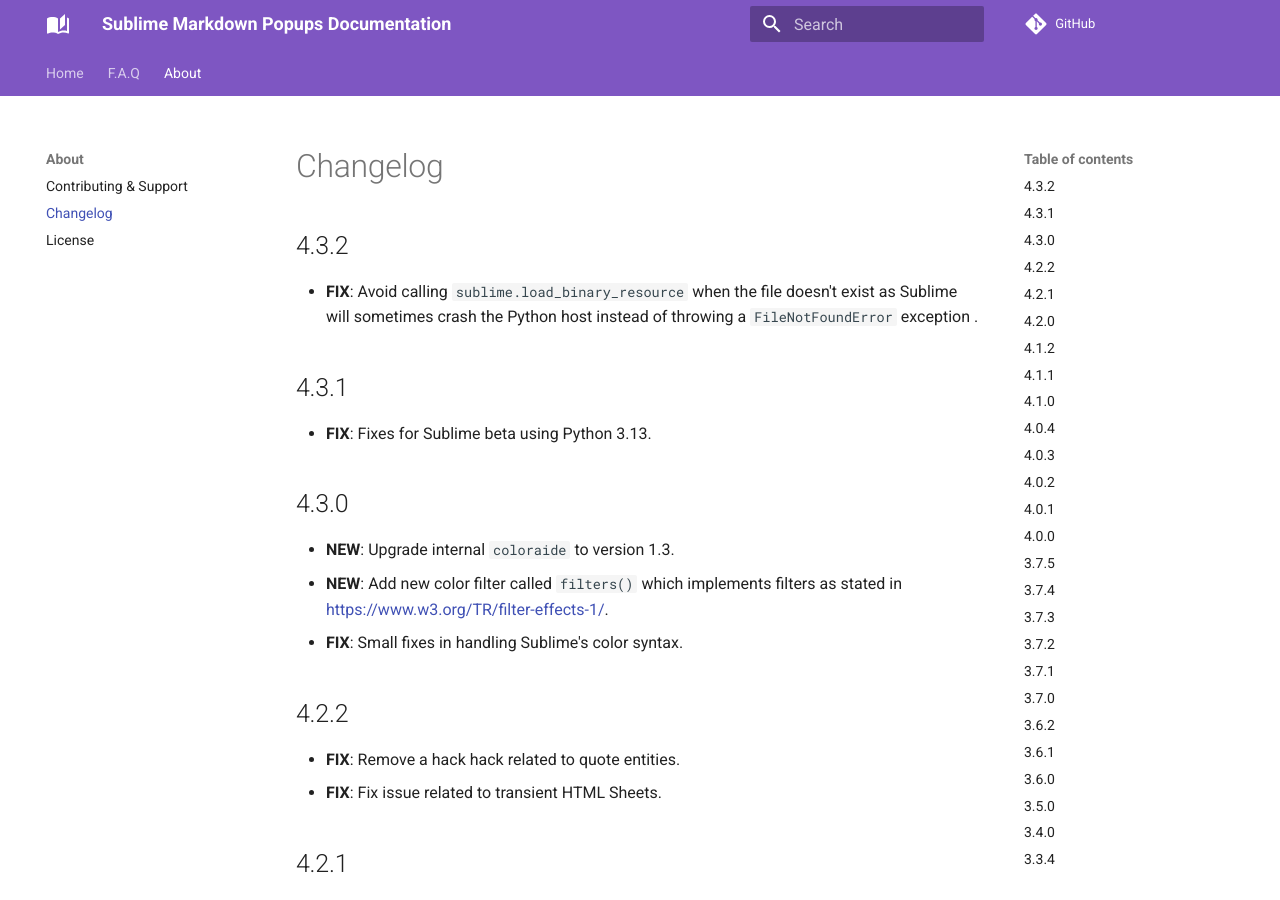
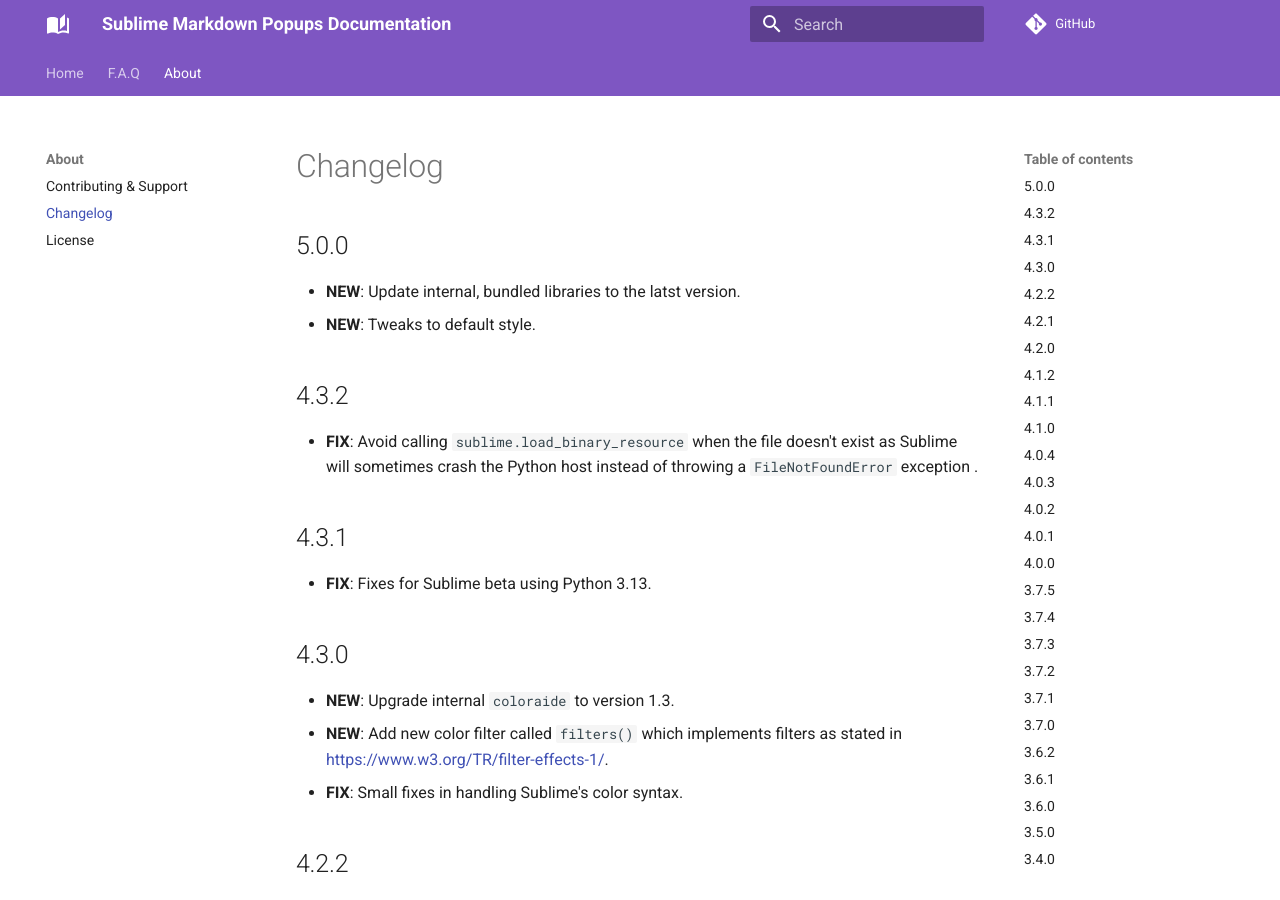
Before and after one commit to facelessuser/sublime-markdown-popups, an MkDocs documentation site: the page built from docs/src/markdown/about/changelog.md, in a window 1280 px wide and 900 px high. Built offline with MkDocs 1.6.1 and Material for MkDocs 9.7.7, drawn with Linux system fonts in a browser that asks for light colours; comment, search, counter and statistics services are not loaded.

Commit message:
Update changelog and version

```diff
--- a/docs/src/markdown/about/changelog.md
+++ b/docs/src/markdown/about/changelog.md
@@ -1,4 +1,9 @@
 # Changelog
+
+## 5.0.0
+
+-   **NEW**: Update internal, bundled libraries to the latst version.
+-   **NEW**: Tweaks to default style.
 
 ## 4.3.2
 
--- a/st3/mdpopups/version.py
+++ b/st3/mdpopups/version.py
@@ -1,6 +1,6 @@
 """Version."""
 
-_version_info = (4, 3, 2)
+_version_info = (5, 0, 0)
 __version__ = '.'.join([str(x) for x in _version_info])
 
 
```
